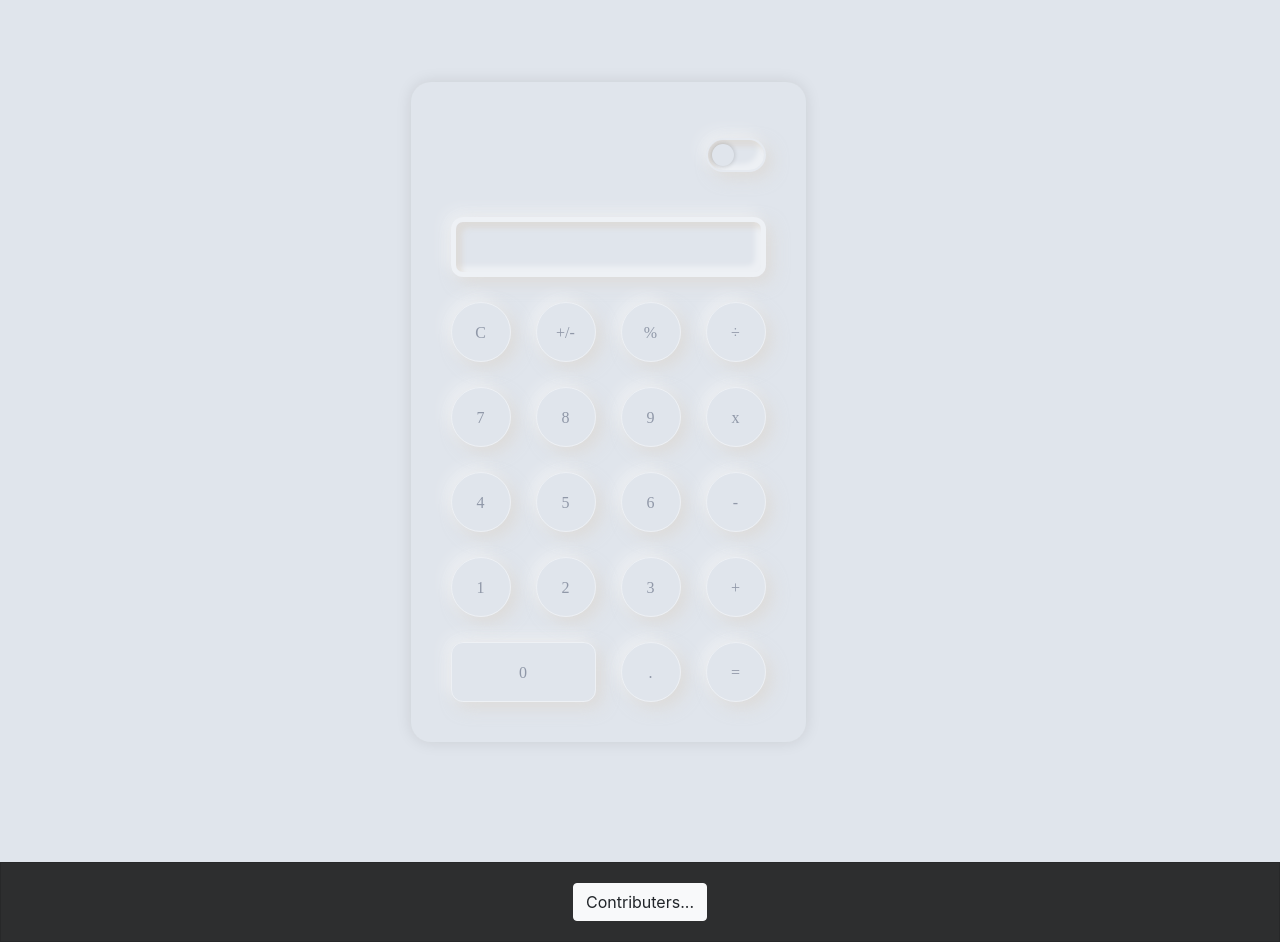
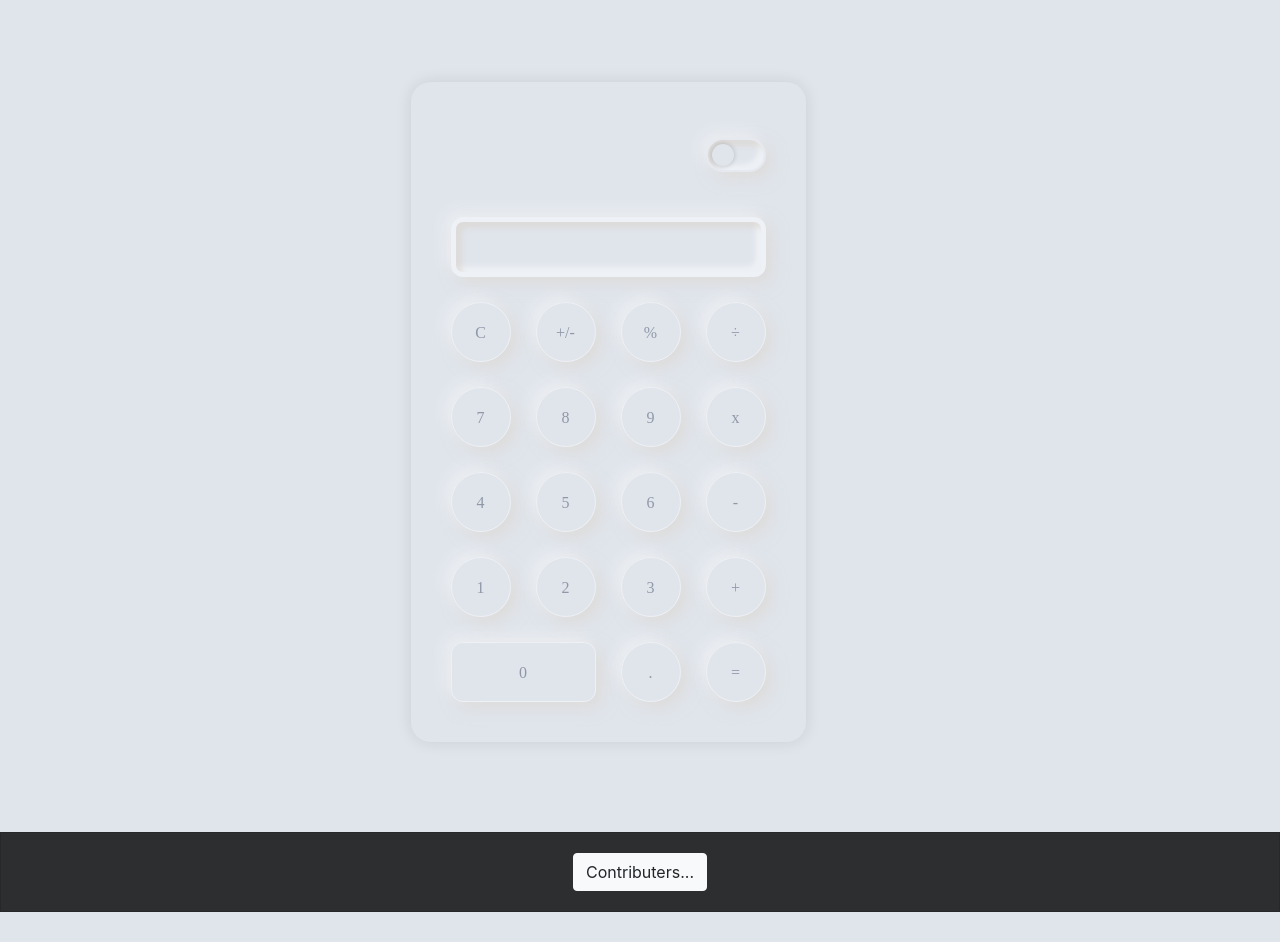
Before and after one commit to ishanbagchi/calculator, a plain HTML site: page index.html in a window 1280 px wide. Shown: the part 65-1007 px from the top of the page. After the commit the page ends 977 px from the top, so only its background shows below. Drawn offline with nearby package versions, Linux system fonts and the light colour scheme; a web font is replaced by a local one.

Commit message:
Update index.html

```diff
--- a/index.html
+++ b/index.html
@@ -72,7 +72,7 @@
         </div>
     </div>
     <div class="footer card text-center"
-        style="background-color: rgba(0, 0, 0, 0.8); margin-top: 50px; border-radius: 0px;">
+        style="background-color: rgba(0, 0, 0, 0.8); margin-top: 20px; border-radius: 0px;">
         <div>
             <div class="card-body">
                 <button type="button" class="btn btn-light" data-toggle="modal" data-target="#staticBackdrop">
```
